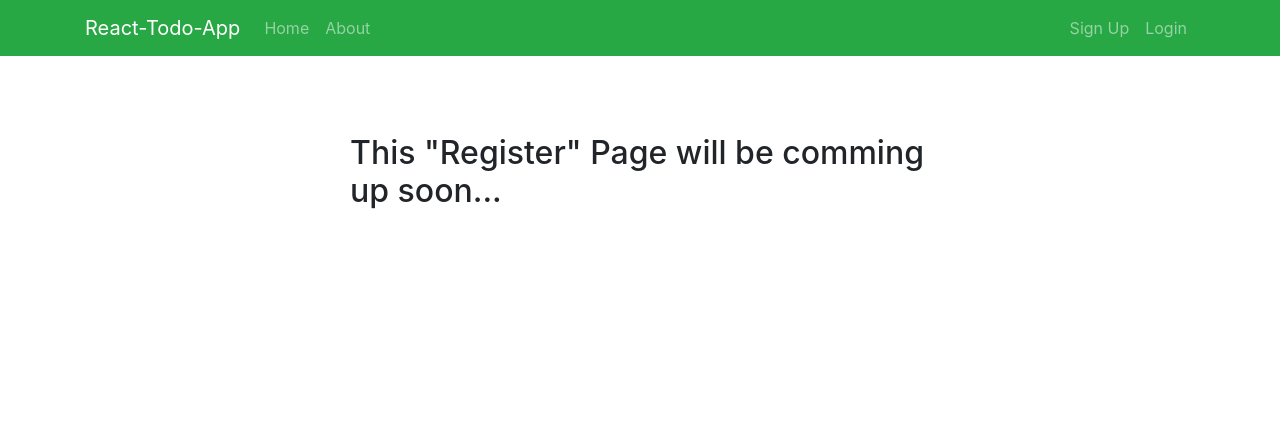
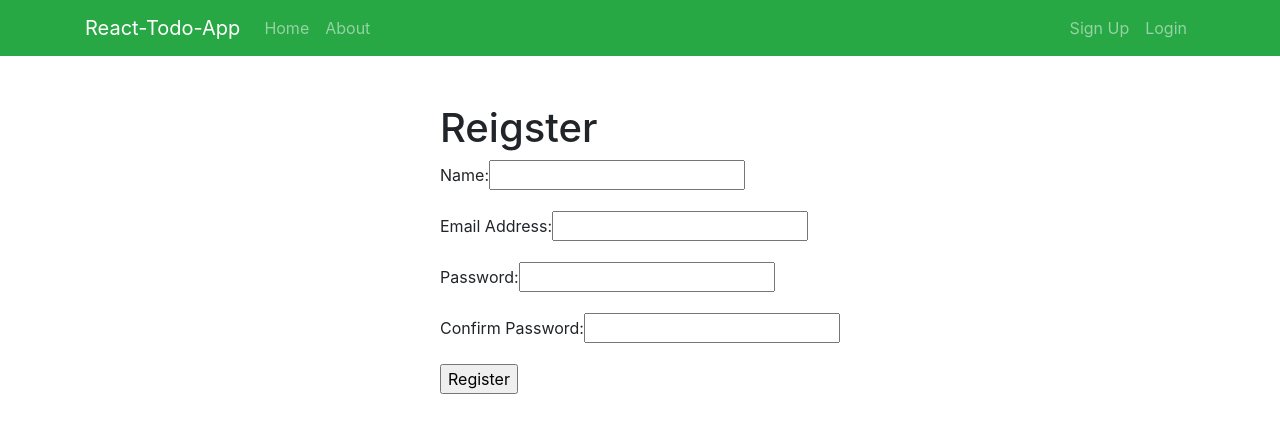
Before and after one commit to kjx63pro/simple_todo_app_MERN_with_Authentication_and_Authorization, a React (Create React App) app in the folder client/: page /register in a window 1280 px wide. Shown: the top 432 px of the page. Built offline with nearby package versions, Linux system fonts and the light colour scheme.

Commit message:
Create Register & Login Components

```diff
--- a/client/src/App.js
+++ b/client/src/App.js
@@ -5,8 +5,8 @@
 import AddForm from './components/AddForm';
 import AppNavbar from './components/Navbar/AppNavbar';
 import About from './components/About';
-import Register from './components/Register';
-import Login from './components/Login';
+import Register from './components/auth/Register';
+import Login from './components/auth/Login';
 
 import TodoState from './context/todo/TodoState';
 import AuthState from './context/auth/AuthState';
@@ -32,9 +32,9 @@
                 <hr />
                 <AddForm />
               </Route>
-              <Route path='/about' component={About}></Route>
-              <Route path='/register' component={Register}></Route>
-              <Route path='/login' component={Login}></Route>
+              <Route exact path='/about' component={About}></Route>
+              <Route exact path='/register' component={Register}></Route>
+              <Route exact path='/login' component={Login}></Route>
             </Switch>
           </div>
         </Router>
--- a/client/src/components/Login.js
+++ /dev/null
@@ -1,11 +0,0 @@
-import React from 'react';
-
-const Login = () => {
-  return (
-    <div>
-      <h2>This "Login" Page will be comming up soon...</h2>
-    </div>
-  );
-};
-
-export default Login;
--- a/client/src/components/Register.js
+++ /dev/null
@@ -1,11 +0,0 @@
-import React from 'react';
-
-const Register = () => {
-  return (
-    <div>
-      <h2>This "Register" Page will be comming up soon...</h2>
-    </div>
-  );
-};
-
-export default Register;
--- /dev/null
+++ b/client/src/components/auth/Login.js
@@ -0,0 +1,42 @@
+import React, { useState } from 'react';
+
+const Login = () => {
+  const [user, setUser] = useState({
+    email: '',
+    password: '',
+  });
+
+  const { email, password } = user;
+
+  const onChange = (e) => {
+    setUser({ ...user, [e.target.name]: e.target.value });
+  };
+
+  const onSubmit = (e) => {
+    e.preventDefault();
+    console.log('Login submit');
+  };
+  return (
+    <div>
+      <h1>Login</h1>
+      <form onSubmit={onSubmit}>
+        <div className='form-group'>
+          <label htmlFor='email'>Email Address: </label>
+          <input type='email' name='email' value={email} onChange={onChange} />
+        </div>
+        <div className='form-group'>
+          <label htmlFor='password'>Password: </label>
+          <input
+            type='password'
+            name='password'
+            value={password}
+            onChange={onChange}
+          />
+        </div>
+        <input type='submit' value='Login' />
+      </form>
+    </div>
+  );
+};
+
+export default Login;
--- /dev/null
+++ b/client/src/components/auth/Register.js
@@ -0,0 +1,57 @@
+import React, { useState } from 'react';
+
+const Register = () => {
+  const [user, setUser] = useState({
+    name: '',
+    email: '',
+    password: '',
+    password2: '',
+  });
+
+  const { name, email, password, password2 } = user;
+
+  const onChange = (e) => {
+    setUser({ ...user, [e.target.name]: e.target.value });
+  };
+
+  const onSubmit = (e) => {
+    e.preventDefault();
+    console.log('Register submit');
+  };
+  return (
+    <div>
+      <h1>Reigster</h1>
+      <form onSubmit={onSubmit}>
+        <div className='form-group'>
+          <label htmlFor='name'>Name: </label>
+          <input type='text' name='name' value={name} onChange={onChange} />
+        </div>
+        <div className='form-group'>
+          <label htmlFor='email'>Email Address: </label>
+          <input type='email' name='email' value={email} onChange={onChange} />
+        </div>
+        <div className='form-group'>
+          <label htmlFor='password'>Password: </label>
+          <input
+            type='password'
+            name='password'
+            value={password}
+            onChange={onChange}
+          />
+        </div>
+        <div className='form-group'>
+          <label htmlFor='password2'>Confirm Password: </label>
+          <input
+            type='text'
+            name='password2'
+            value={password2}
+            onChange={onChange}
+          />
+        </div>
+        <input type='submit' value='Register' />
+      </form>
+    </div>
+  );
+};
+
+export default Register;
```
